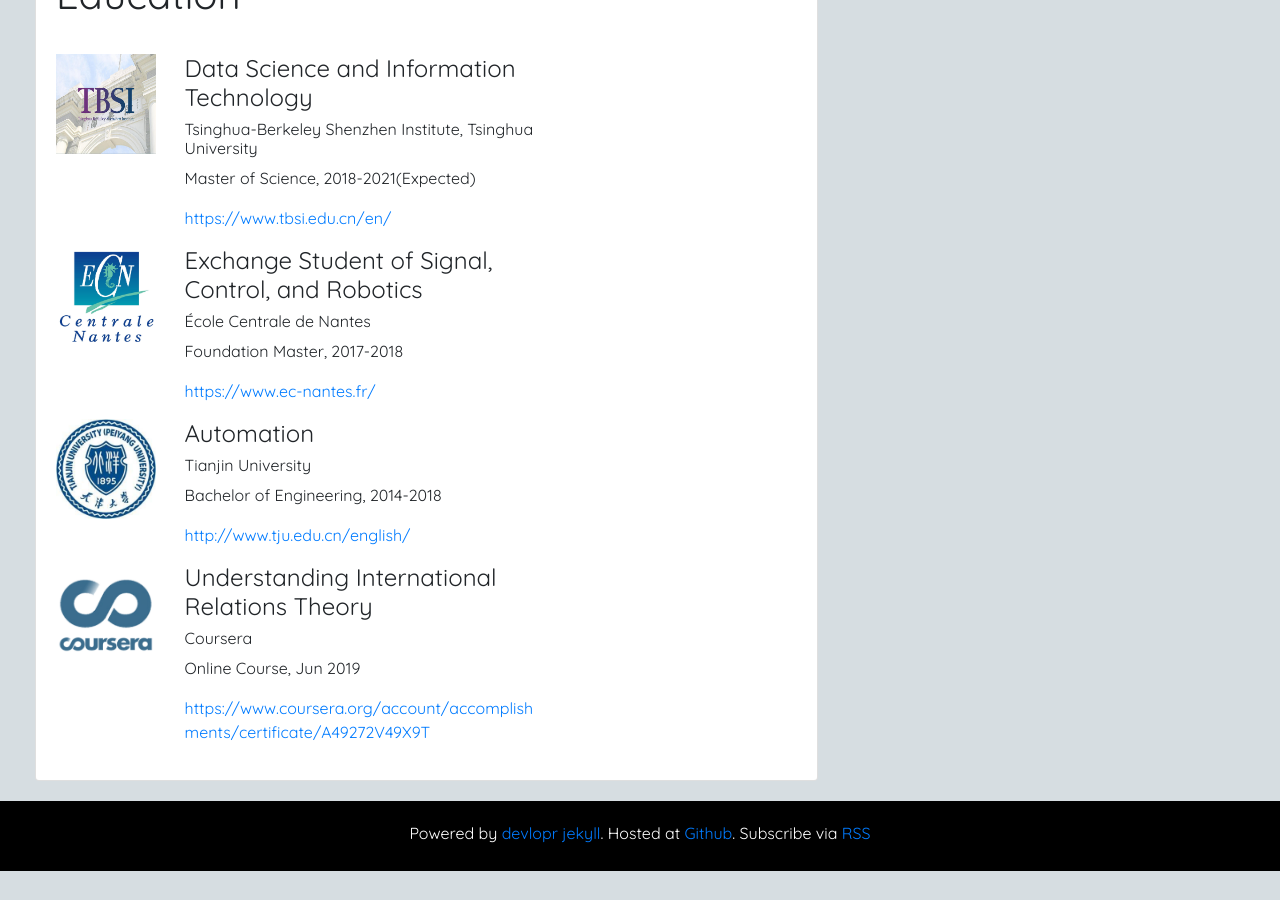
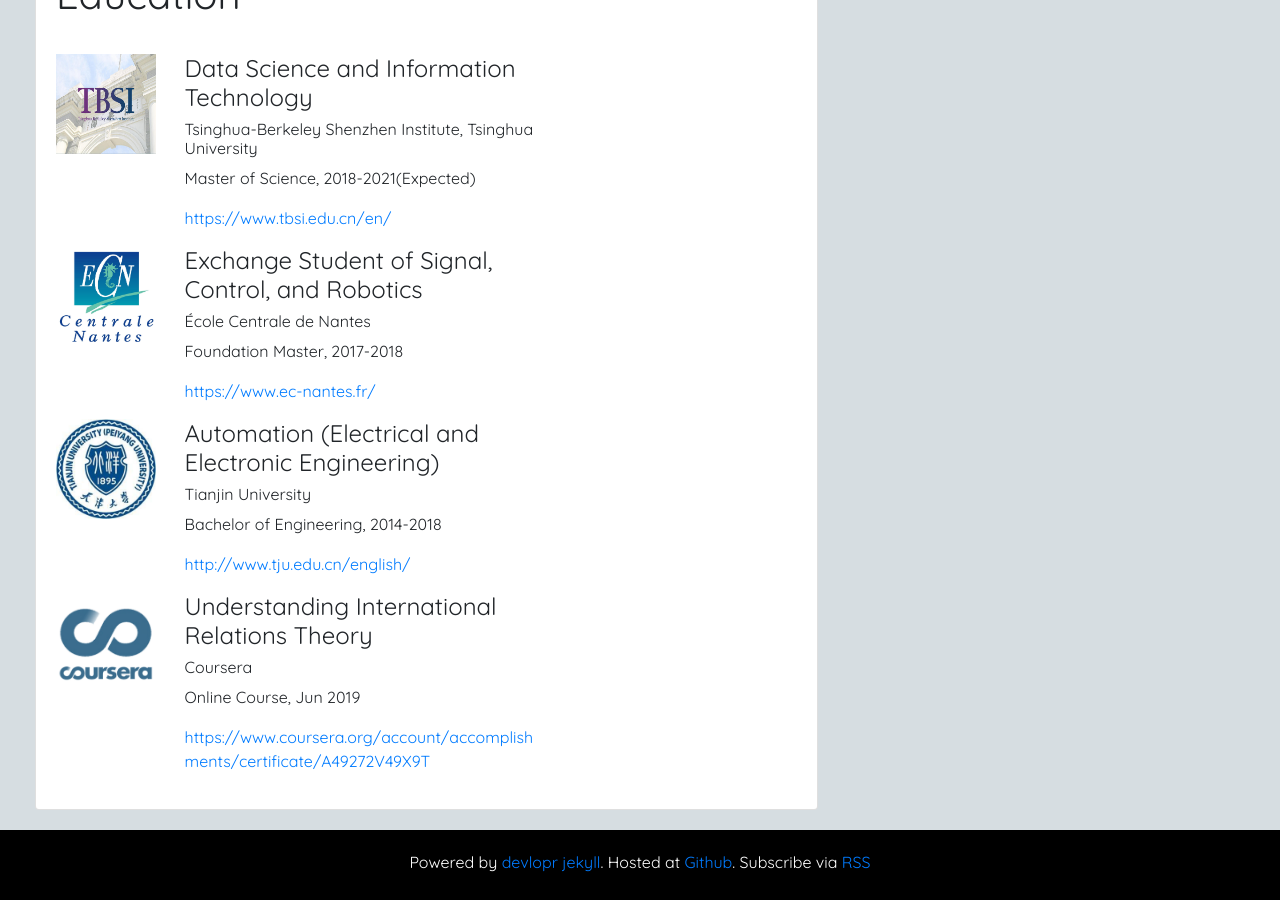
Before and after one commit to JaimeLaVie/JaimeLaVie.github.io, a Jekyll site: the page built from index.html, in a window 1280 px wide and 900 px high, scrolled down 1391 px. Built offline with Jekyll 4.4.1, drawn with Linux system fonts in a browser that asks for light colours; nearby versions of some CDN libraries; comment, search, counter and statistics services are not loaded; a style sheet for code colours, icons or effects is not loaded; before the commit the page ends 2262 px from its top, so only the background shows below that.

Commit message:
Update _config.yml

```diff
--- a/_config.yml
+++ b/_config.yml
@@ -58,7 +58,7 @@ author_education_details:
               - college_logo: tju.png
                 college_name: Tianjin University
                 college_url: http://www.tju.edu.cn/english/
-                college_degree: Automation
+                college_degree: Automation (Electrical and Electronic Engineering)
                 description: Bachelor of Engineering, 2014-2018
                 visibility: true
               - college_logo: coursera.png
```
